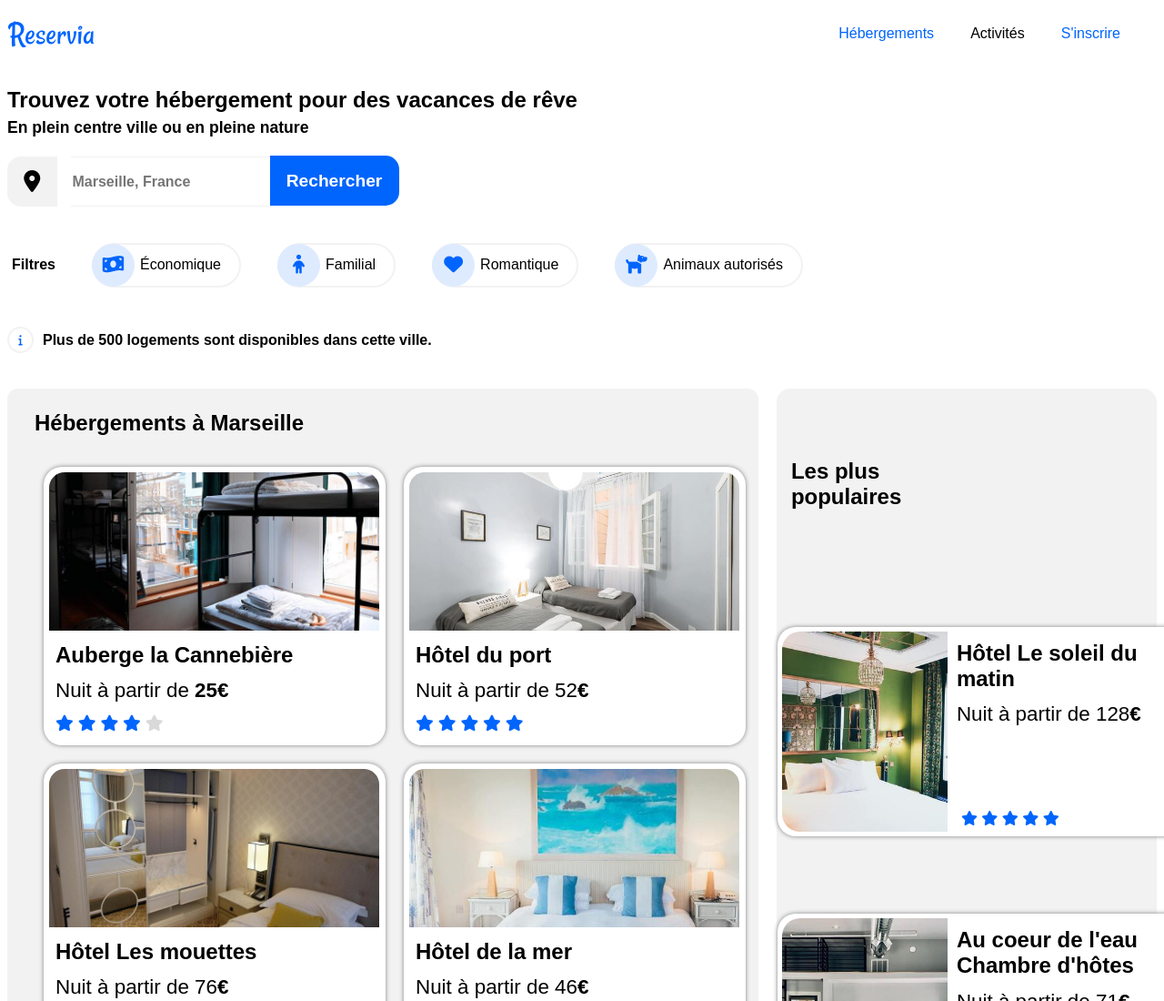
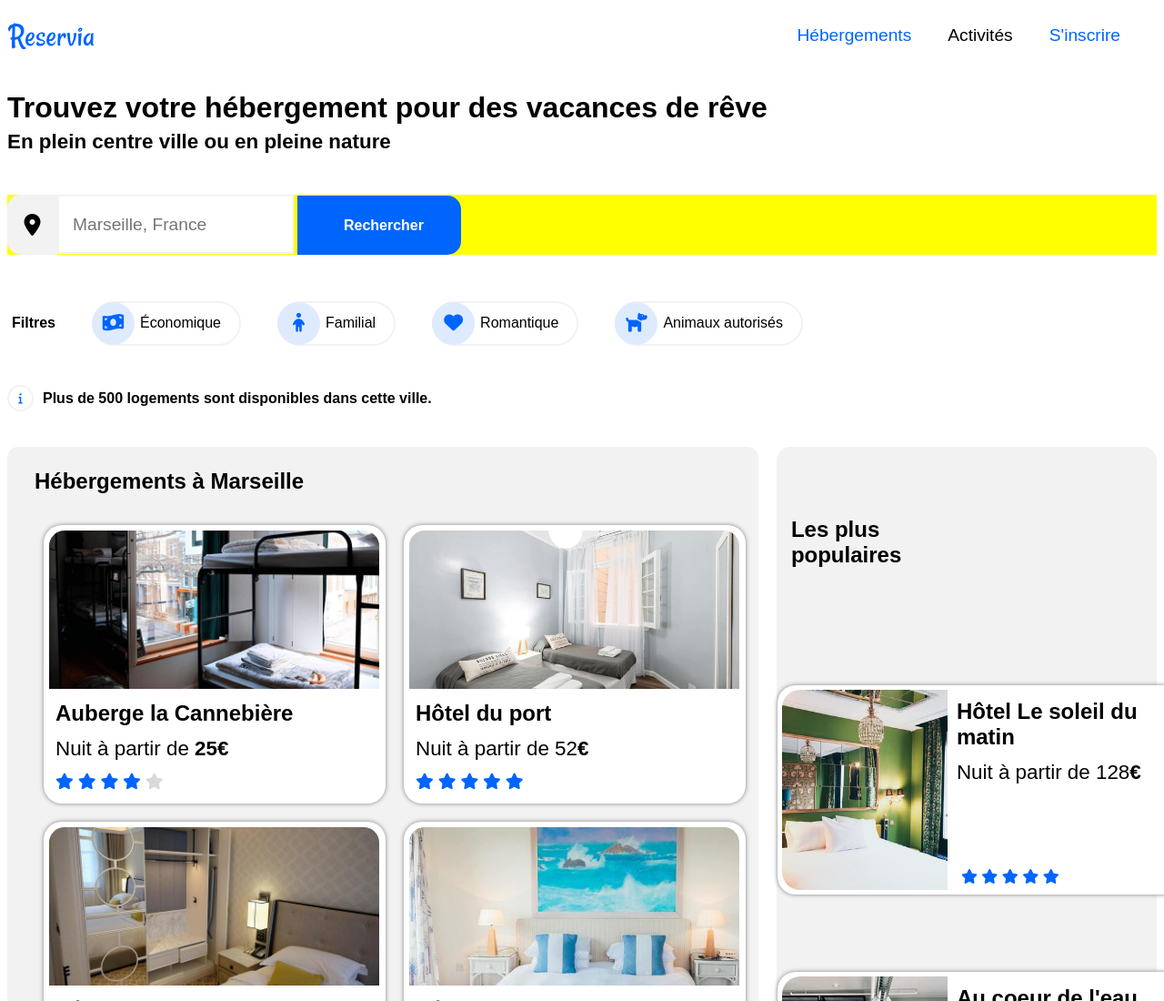
Before and after one commit to AureliaCousse/AureliaCousse_2_15.03.2021, a plain HTML site: page index.html in a window 1280 px wide. Shown: the top 1100 px of the page at 91% size. Drawn offline with Linux system fonts and the light colour scheme; a web font is replaced by a local one.

Commit message:
various upadtes 29/04/21

```diff
--- a/index.html
+++ b/index.html
@@ -21,24 +21,21 @@
     <meta property="og:image" content="C:\Users\acousse\Documents\EAGLE\Projet_2\1_Documents_de_travail\Fichiers\images\Reservia.svg" />
     <meta property="og:description" content="Site de réservation d'hébergements et activités pour des vacances de rêve partout en France" />
 
-  </head>                                               <!-- fin du head-->
+  </head>                                           <!-- fin du head-->
 
 <body>                                              <!-- body: la partie visible du site) -->
 
-<!-- Header -->
-    <header>
+
+    <header>                                        <!-- Header -->
         <!-- Le Logo -->
         <img src="images/Reservia.svg" class="logo" alt="logo reservia" />
+        <!-- Menu Liens de Navigation -->
+        <a href="#Hebergements"class="navhebergements">Hébergements</a>
+        <a href="#marseille"  class="navactivites" style="color:black">Activités</a>
+        <a href="#S'inscrire" class="navinscrire">S'inscrire</a>
+    </header>                                       <!-- Fermeture du Header-->
 
-    <!-- Menu Liens de Navigation -->
-        <a href="#Hébergements"class="navhebergements">Hébergements</a>
-        <a href="#Activités"  class="navactivites" style="color:black">Activités</a>
-        <a href="#S'inscrire" class="navinscrire">S'inscrire</a>
-</header>
-<!-- Fermeture du Header - CLOSED  -->
-
-
-
+<main>
     <!-- Section 1 Partie Recherche -->
 
         <!-- Section 1.1 Barre de Recherche - CLOSED -->
@@ -50,24 +47,18 @@
             </h4>
 
             <div class="bloc_recherche">
+                    <span class="marker">
+                        <i class="fas fa-map-marker-alt fa-xs"></i>
+                    </span>
 
-                <div class="marker">
-                    <i class="fas fa-map-marker-alt fa-xs"></i>
+                    <div class="destination">
+                        <input class="inputplace" type="search" placeholder="Marseille, France" >
+                        <button class="submit" id="submit">Rechercher</button>
+                        <button class="searchFormSubmitinputIcon fas fa-search" id="searchicon"></button>
+                    </div>
             </div>
 
-                <div class="recherche">
-
-                    <form method="post" action="traitement.php">
-                        <div class="destination">
-                        <input type="search" placeholder="Marseille, France" title="rechercher"
-                        ><input type="submit" value="Rechercher">
-                        </div>
-                    </form>
-                </div>
-        </div> <br />
-
-        <!-- Fermeture Section 1.1 Barre de Recherche - CLOSED -->
-
+        <!-- Fermeture Section 1.1 Barre de Recherche -->
         <!-- Section 1.2 Boutons Filtres - CLOSED -->
             <div class="liste_filtres">
                 <form method="post" action="traitement.php">    <!-- nom action "traitement.php" est fictif A MODIFIER -->
@@ -143,7 +134,7 @@
     <div class="Resultats_Logements">
 
         <!-- BLOC 3: Résultats Hébergements -->
-        <div class="Hebergements">             <!-- id pour ancre Hébergements -->
+        <div id="Hebergements">             <!-- id pour ancre Hébergements -->
             <h3 class="headerblochebergements">Hébergements à Marseille</h3><br>
 
                 <!-- BLOC Hébergement 1 -->
@@ -363,7 +354,7 @@
 
 
 <!-- Section 3 Partie Activités -->
-<h3 class="marseille">Activités à Marseille</h3> <br />
+<h3 id="marseille">Activités à Marseille</h3> <br />
 
     <div class="blocactivites">
 
@@ -406,7 +397,7 @@
 
     <!-- Fermeture Section 3 Partie Activités -->
 
-
+</main>
  <!-- Footer -->
 <footer>
     <div class="footer_site_reservia">                     <!-- Bloc Div Footer -->
--- a/style.css
+++ b/style.css
@@ -41,27 +41,23 @@ body{
 /* Fermeture des caractéristiques communes à toute la page web */
 
 /* Header */
-
 .logo{
     margin-right: auto; /* permet de faire passer la marge droite du logo au max et donc pousser la nav tout à droite de la page */
 }
-
 header{
     display: flex;
     align-items: center;
 }
-
 header a{
     margin-right: 40px;
     text-decoration: none;
     padding: 20px 0px; /* padding pour monter la ligne au dessus de la nav quand hover */
     color:#0065FC;
+    font-size: 1.2rem;
 }
-
 .black{
     color: black
 }
-
 header a:hover{
     border-top: 1.5px solid #0065FC;
     font-weight: bold;
@@ -69,65 +65,68 @@ header a:hover{
 /* Fermeture Header */
 
 /* Bloc Recherche */
-
 .titre{
+    font-size: 2rem;
+    font-weight: bold;
+    margin-top: 30px;
     margin-bottom: -20px;
 }
-
-.titre{
-    font-size: 1.5rem;
-    font-weight: bold;
-    margin-top: 30px;
-}
 .soustitre{
-    font-size: 1.1rem;
+    font-size: 1.4rem;
     font-family: "Raleway-ExtraLight", Arial, Verdana, sans-serif;
     margin-top: 8px;
-    margin-bottom: 20px;
+    margin-bottom: 20px
 }
+
 .bloc_recherche{
     display: flex;
-    align-items:center;
+    flex-direction: row;
+    margin-top: 45px;
+    margin-bottom: 45px;
+    background-color: yellow;
 }
 
 .marker{
     display: flex;
-    background-color:#f2f2f2;
+    background-color:#F2F2F2;
     justify-content: center;
     align-items: center;
-    width: 54.5px;
-    height: 55px;
-    border-top-left-radius: 15px;
-    border-bottom-left-radius: 15px;
+    width: 55px;
+    height: auto;
+    border-radius: 15px 0 0 15px;
     font-size: 2rem;
 }
-.destination input[type="submit"] {
-    color:white;
-    background-color: #0065FC;
-    width: 142px;
-    height: 55px;
-    font-weight: bold;
-    border-style: none;
-    border-top-right-radius: 15px;
-    border-bottom-right-radius: 15px;
-    font-family:"Raleway-ExtraLight", Arial, Verdana, sans-serif;
+
+.destination input{
+    width: 260px;
+    height: 65px;
+    padding-left: 15px;
+    font-family:"Raleway-Bold", Arial, Verdana, sans-serif;
     font-size: 1.2rem;
-    }
+    border: solid #F2F2F2 2px;
+}
 
-.destination input[type="search"] {
-    background-color:none;
-    width: 219px;
-    height: 55px;
+.submit {
+    background-color:#0065FC;
+    width: 180px;
+    height:65px;
     font-size: 1em;
     font-weight: bold;
-    border-style: solid;
-    border-top-color: #F2F2F2;
-    border-bottom-color: #F2F2F2;
-    border-right: none;
-    border-left: none;
-    border-width: 0.7px;
-    margin-left: 15px;
+    padding-left: 15px;
+    border-radius: 0 15px 15px 0;
+    color: white;
+    cursor: pointer;
+    border:none;
 }
+
+#searchicon{
+    display: none;
+}
+
+
+
+
+
 /* Fermeture Bloc Recherche */
 
 /* Bloc Filtres */
@@ -275,7 +274,7 @@ header a:hover{
     margin-bottom: 70px;
 }
 
-.Hebergements{
+#Hebergements{
     width: 67%;
     height: auto;
     background-color:#F2F2F2;
@@ -300,7 +299,7 @@ header a:hover{
     padding: 3px;
 }
 
-.Hebergements a{   /* marge entre les blocs H1 à H6*/
+#Hebergements a{   /* marge entre les blocs H1 à H6*/
     margin: 10px;
 }
 .Htext1{
@@ -394,7 +393,7 @@ margin-left: 15px;
 
 /* BLOC 5 - Activités */
 
-.marseille{
+#marseille{
     font-family:"Raleway-Bold", Arial, Verdana, sans-serif;
     font-weight: bold;
     font-size: 1.5rem;
```
Lines whose indentation alone changed are shown as unchanged.
